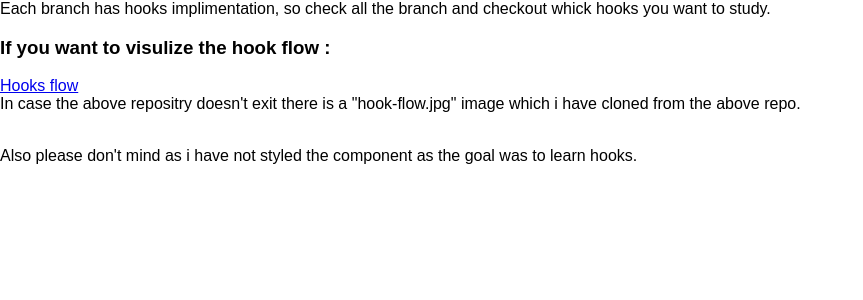
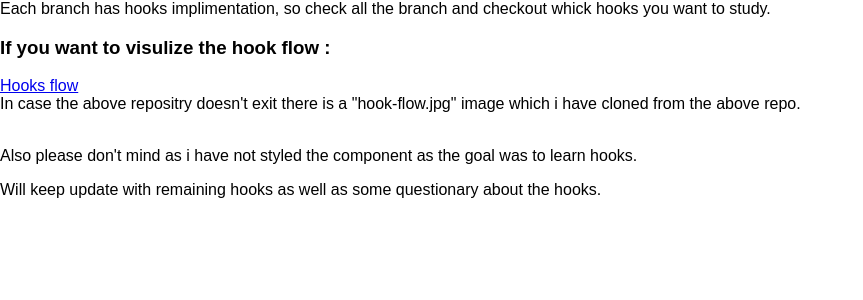
Before and after one commit to bitnbyt/all-about-hooks, a React (Create React App) app: page / in a window 1280 px wide. Shown: the top 300 px of the page, without its empty margins (0-863 px from the left). Built offline with nearby package versions, Linux system fonts and the light colour scheme.

Commit message:
future info

```diff
--- a/src/App.js
+++ b/src/App.js
@@ -19,6 +19,8 @@ export default function App() {
        <br />
 
        <p>Also please don't mind as i have not styled the component as the goal was to learn hooks. </p>
+
+       <p> Will keep update with remaining hooks as well as some questionary about the hooks.</p>
     </div>
   )
 }
```
